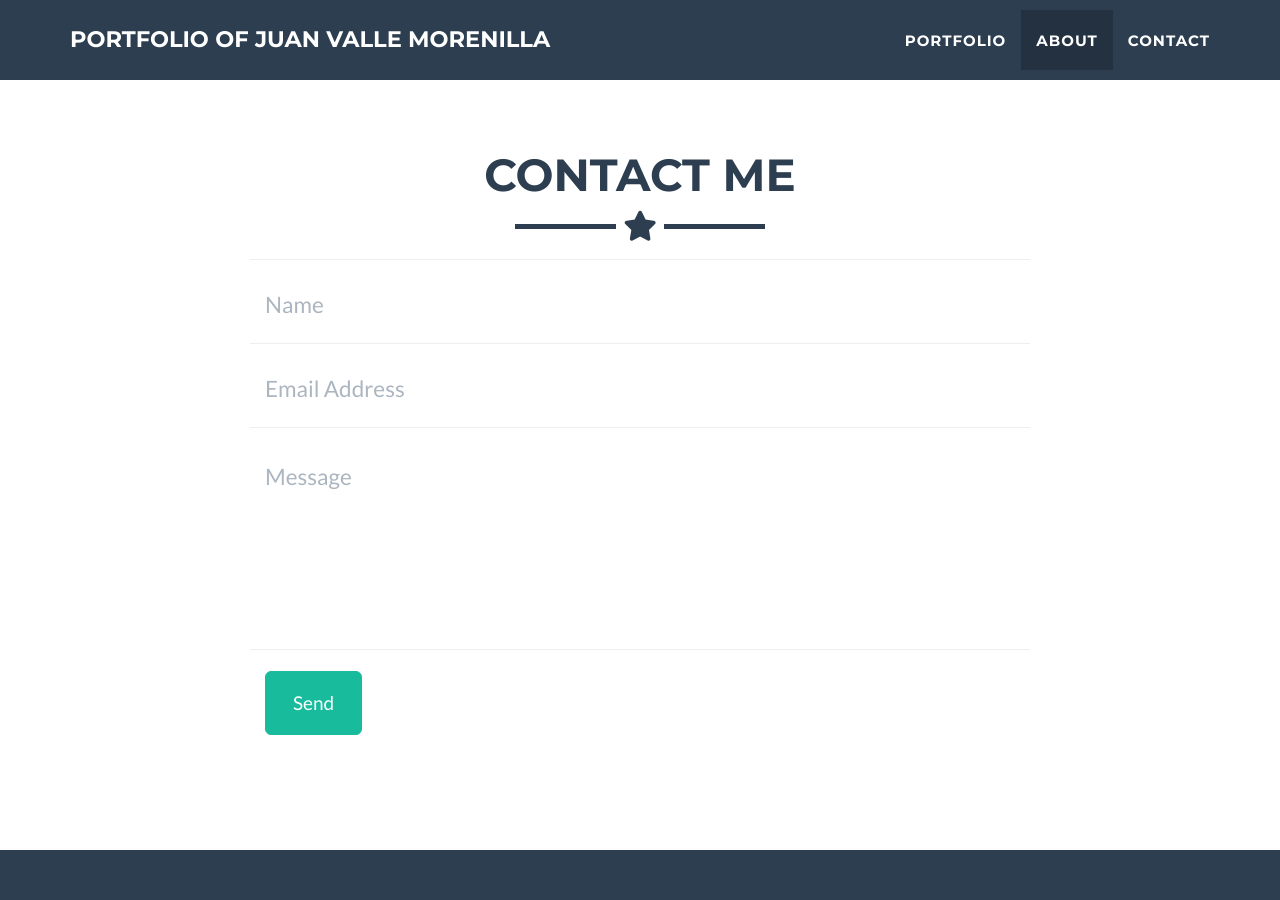
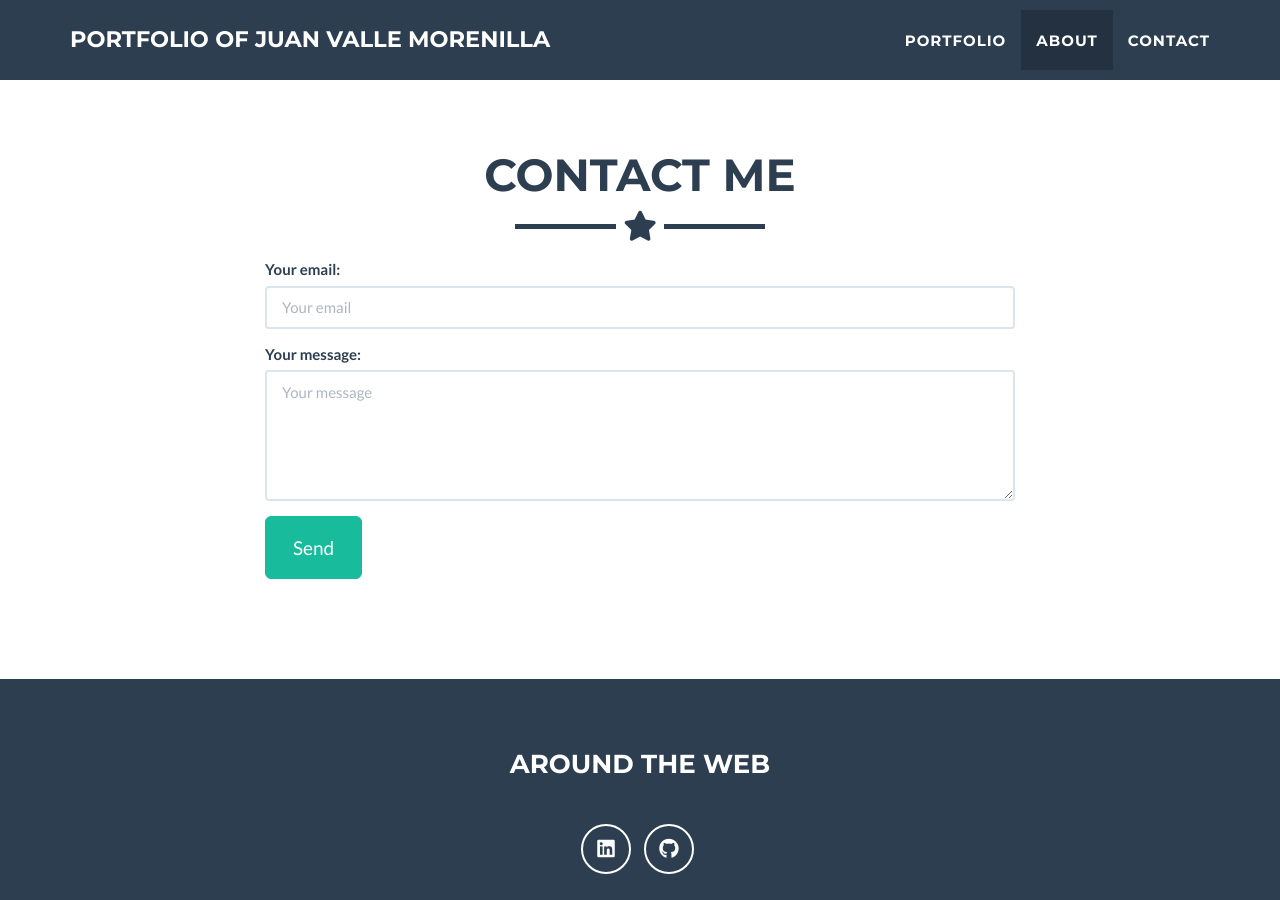
Before and after one commit to JJv03/JJv03.github.io, a Jekyll site: the page built from _posts/2014-07-18-project-1.markdown, in a window 1280 px wide and 900 px high, scrolled down 2158 px. Built offline with Jekyll 4.4.1, drawn with Linux system fonts in a browser that asks for light colours.

Commit message:
Update contact_static.html

```diff
--- a/_includes/contact_static.html
+++ b/_includes/contact_static.html
@@ -9,42 +9,19 @@
     </div>
     <div class="row">
       <div class="col-lg-8 col-lg-offset-2">
-        <form action="//formspree.io/{{ site.email }}" method="POST" name="sentMessage" id="contactForm" novalidate>
-          <div class="row control-group">
-            <div class="form-group col-xs-12 floating-label-form-group controls">
-              <label for="name">Name</label>
-              <input type="text" name="name" class="form-control" placeholder="Name" id="name" required
-                data-validation-required-message="Please enter your name.">
-              <p class="help-block text-danger"></p>
-            </div>
+        <!-- Formulario adaptado a la versión más simple de Formspree -->
+        <form action="https://formspree.io/f/mannlpyq" method="POST">
+          <div class="form-group">
+            <label for="email">Your email:</label>
+            <input type="email" name="email" class="form-control" id="email" placeholder="Your email" required>
           </div>
-          <div class="row control-group">
-            <div class="form-group col-xs-12 floating-label-form-group controls">
-              <label for="email">Email Address</label>
-              <input type="email" name="_replyto" class="form-control" placeholder="Email Address" id="email" required
-                data-validation-required-message="Please enter your email address.">
-              <p class="help-block text-danger"></p>
-            </div>
+
+          <div class="form-group">
+            <label for="message">Your message:</label>
+            <textarea name="message" class="form-control" id="message" rows="5" placeholder="Your message" required></textarea>
           </div>
-          <div>
-            <input type="hidden" name="_subject" value="New submission!">
-            <input type="text" name="_gotcha" style="display:none" />
-          </div>
-          <div class="row control-group">
-            <div class="form-group col-xs-12 floating-label-form-group controls">
-              <label for="message">Message</label>
-              <textarea rows="5" name="message" class="form-control" placeholder="Message" id="message" required
-                data-validation-required-message="Please enter a message."></textarea>
-              <p class="help-block text-danger"></p>
-            </div>
-          </div>
-          <br>
-          <div id="success"></div>
-          <div class="row">
-            <div class="form-group col-xs-12">
-              <button type="submit" class="btn btn-success btn-lg">Send</button>
-            </div>
-          </div>
+
+          <button type="submit" class="btn btn-success btn-lg">Send</button>
         </form>
       </div>
     </div>
```
